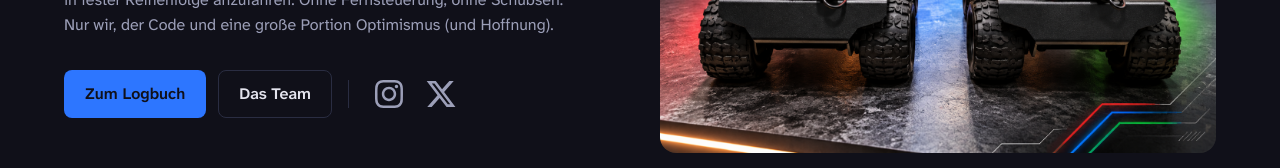
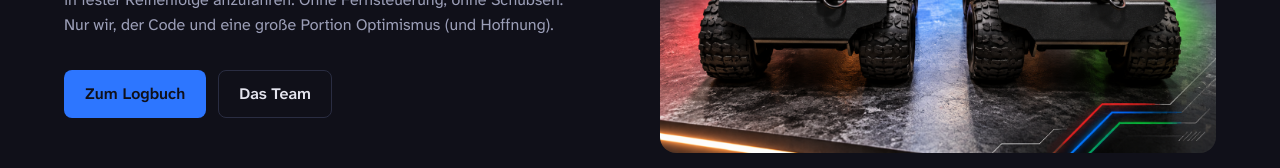
Before and after one commit to digiCoon/discRovery, a React (Vite) app: page / in a window 1280 px wide. Shown: the part 435-603 px from the top of the page. Built offline with nearby package versions, Linux system fonts and the light colour scheme.

Commit message:
update logbuch, remove social links

```diff
--- a/src/components/Footer.jsx
+++ b/src/components/Footer.jsx
@@ -1,5 +1,4 @@
 import { Link } from 'react-router'
-import SocialLinks from './SocialLinks.jsx'
 import damagoLogo from '../assets/images/damago_logo_weiss.webp'
 import '../styles/Footer.css'
 
@@ -15,8 +14,6 @@ export default function Footer() {
                     <p>© {year} DiscRovery</p>
 
                     <div className="site-footer__end">
-                        <SocialLinks />
-
                         <nav className="footer-nav" aria-label="Rechtliches">
                             <Link to="/impressum">Impressum &amp; Datenschutz</Link>
                         </nav>
--- a/src/components/Hero.jsx
+++ b/src/components/Hero.jsx
@@ -1,6 +1,5 @@
 import { Link } from 'react-router'
 import BrandName from './BrandName.jsx'
-import SocialLinks from './SocialLinks.jsx'
 import heroImage from '../assets/images/hero.webp'
 import '../styles/Hero.css'
 
@@ -21,8 +20,6 @@ export default function Hero() {
                 <div className="hero__actions">
                     <Link to="/logbuch" className="button button--primary">Zum Logbuch</Link>
                     <Link to="/#team" className="button button--secondary">Das Team</Link>
-                    <span className="hero__divider" aria-hidden="true" />
-                    <SocialLinks className="social-links--large" />
                 </div>
             </div>
 
--- /dev/null
+++ b/src/content/logbook/2026-10-29-geschafft.md
@@ -0,0 +1,28 @@
+---
+title: Geschafft - 2 von 3
+date: 2026-10-29
+day: 24
+teaser: Präsentationstag. Zwei von drei Missionen erfüllt, ein Zertifikat in der Hand und ziemlich viel Stolz im Gepäck.
+---
+
+### Der große Auftritt
+
+Heute war es so weit: Projektvorstellung. Nach fünf Wochen Planung, Diagrammen, Code, Kalibrierung und dem einen oder anderen Plan B haben wir unser Projekt präsentiert. Und wir dürfen ganz unbescheiden sagen: Wir haben es gerockt.
+
+### Zwei von drei
+
+**Graf Zahl** und **Ernie** mussten zeigen, was in ihnen steckt. Zwei der drei Missionen liefen erfolgreich durch. Bei der letzten hat der Rover die erste Kugel noch erkannt, danach war Schluss. Theoretisch hätte es geklappt. Praktisch sind zwei von drei ein Ergebnis, auf das wir stolz sind.
+
+### Knapp vorn
+
+Am Ende lagen wir leicht vor dem Konkurrenzteam. Ehrlicherweise war beim anderen Team auch etwas Pech im Spiel, und das gönnt man niemandem. Umso mehr freuen wir uns über unseren Erfolg und darüber, dass sich die Arbeit der letzten Wochen ausgezahlt hat.
+
+### Fertig. Satt. Stolz.
+
+Dafür gab es ein Zertifikat und einen kleinen Amazon-Gutschein. Wir sind fertig, im besten Sinne, und wir sind satt. Vor allem aber sind wir stolz auf das, was wir als Team gemeinsam auf die Beine gestellt haben.
+
+Danke fürs Mitlesen. Autonom. Oder gar nicht.
+
+Live dabei … Verzögerungen inbegriffen.
+
+![Unser Zertifikat für das Praxisprojekt Künstliche Intelligenz mit einem Amazon-Gutschein, auf einem Laptop liegend. Name und Unterschriften sind unkenntlich gemacht.](/logbook/zertifikat.webp)
--- a/src/content/socials.js
+++ /dev/null
@@ -1,7 +0,0 @@
-import { FaInstagram, FaXTwitter } from 'react-icons/fa6'
-
-// Add the profile URL once the account exists; without URL the icon is shown as a placeholder
-export const socials = [
-    { label: 'Instagram', url: 'https://www.instagram.com/disc.rovery/', Icon: FaInstagram },
-    { label: 'X', url: 'https://x.com/DiscRoveryEu', Icon: FaXTwitter },
-]
--- a/src/styles/SocialLinks.css
+++ /dev/null
@@ -1,32 +0,0 @@
-.social-links {
-    display: flex;
-    gap: 1rem;
-    margin: 0;
-    padding: 0;
-    list-style: none;
-    font-size: 1.125rem;
-}
-
-.social-links a,
-.social-links__placeholder {
-    display: flex;
-    color: var(--color-text-muted);
-}
-
-.social-links a:hover {
-    color: var(--color-accent);
-}
-
-/* Large variant: big icons, same height as the buttons */
-.social-links--large {
-    gap: 0.25rem;
-    font-size: 2rem;
-}
-
-.social-links--large a,
-.social-links--large .social-links__placeholder {
-    justify-content: center;
-    align-items: center;
-    width: 3rem;
-    height: 3rem;
-}
```
Also changed, not shown: public/logbook/zertifikat.webp (added).
